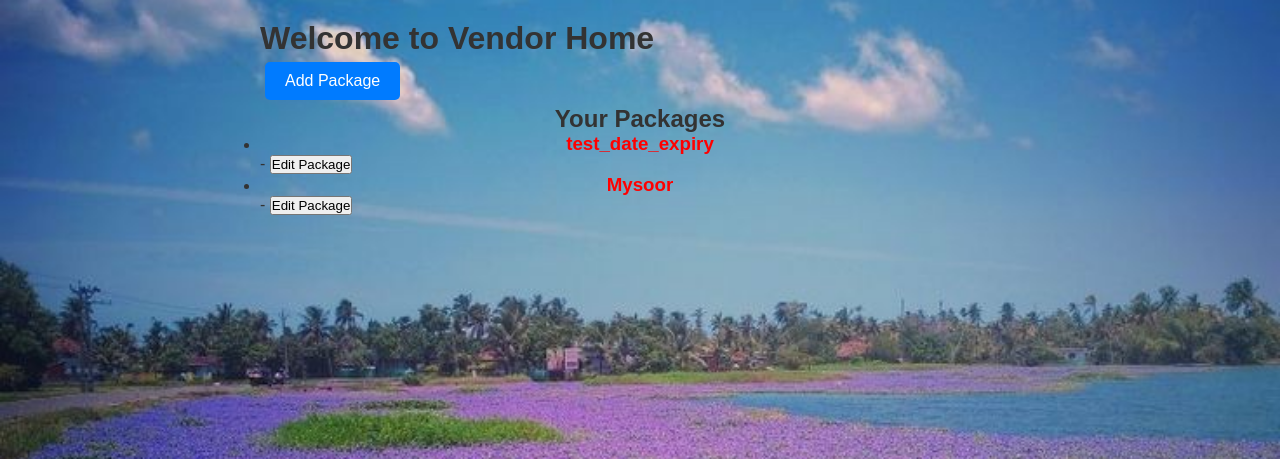
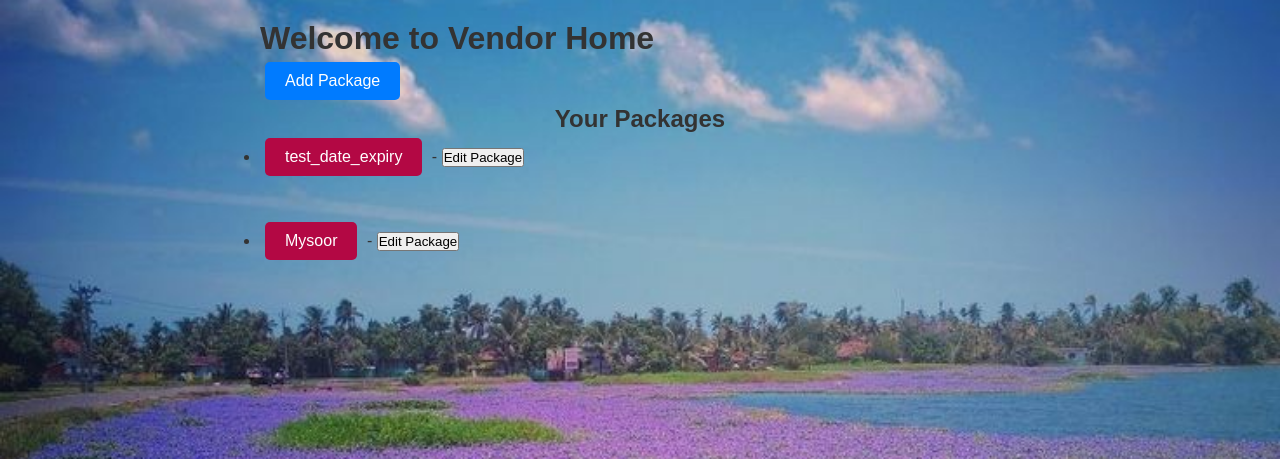
Before and after one commit to princejoseph8606/TourismProject, a Django app: page /vendor_home/ in a window 1280 px wide. Shown: the top 459 px of the page. Run offline with Django 4.2, Linux system fonts and the light colour scheme; a user stored in the database is signed in; data comes from the database, SQL or seed files in the repository; both versions use the stored data as it was after the commit.

Commit message:
styles modified

```diff
--- a/static/css/style.css
+++ b/static/css/style.css
@@ -17,7 +17,17 @@ body {
     background-color: #f9f9f9;
     color: #333;
 }
+h {
 
+    display: inline-block;
+    padding: 10px 20px;
+    margin: 5px;
+    background-color: #b30844;
+    color: #fff;
+    text-decoration: none;
+    border-radius: 5px;
+    text-align: center;
+}
  h2  {
     text-align: center;
     color: #333;
--- a/travelapp/templates/edit_package.html
+++ b/travelapp/templates/edit_package.html
@@ -1,3 +1,4 @@
+{% extends "base.html" %}
 <!DOCTYPE html>
 <html lang="en">
 <head>
@@ -5,6 +6,7 @@
     <title>Edit Package</title>
 </head>
 <body>
+{% block content %}
     <h1>Edit Package</h1>
     <form method="post" enctype="multipart/form-data">
         {% csrf_token %}
@@ -12,5 +14,6 @@
         <button type="submit">Save Changes</button>
     </form>
     <button onclick="window.location.href='{% url 'vendor_home' %}'">Cancel</button>
+{% endblock %}
 </body>
 </html>
--- a/travelapp/templates/vendor_home.html
+++ b/travelapp/templates/vendor_home.html
@@ -4,6 +4,7 @@
 <head>
     <meta charset="UTF-8">
     <title>Vendor Home</title>
+
 </head>
 <body>
  {% block content %}
@@ -15,9 +16,12 @@
     <ul>
         {% for package in request.user.travelpackage_set.all %}
             <li>
-                <h3>{{ package.package_name }}</h3> -
+                <h>{{ package.package_name }}</h> -
 
                 <button onclick="window.location.href='{% url 'edit_package' package.id %}'">Edit Package</button>
+            <br>
+                <br>
+                <br>
             </li>
         {% empty %}
             <p>You have no packages yet.</p>
```
Also changed, not shown: db.sqlite3.
